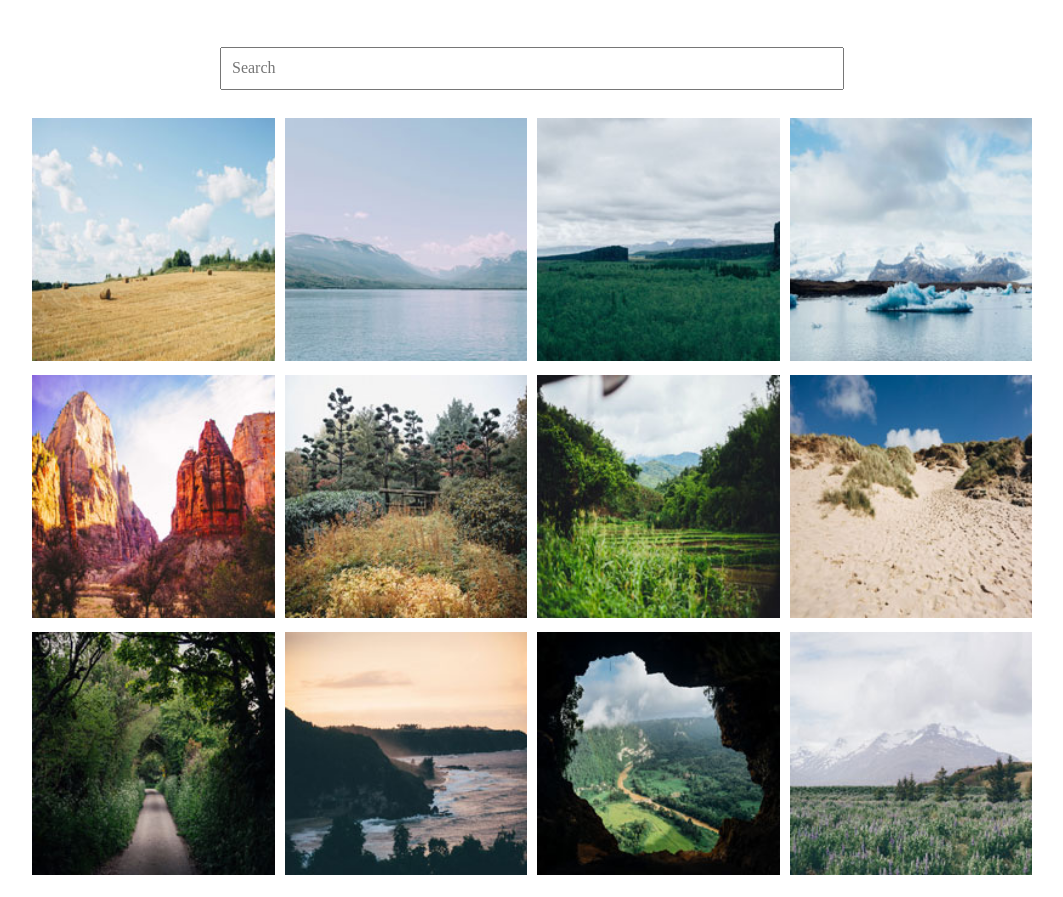
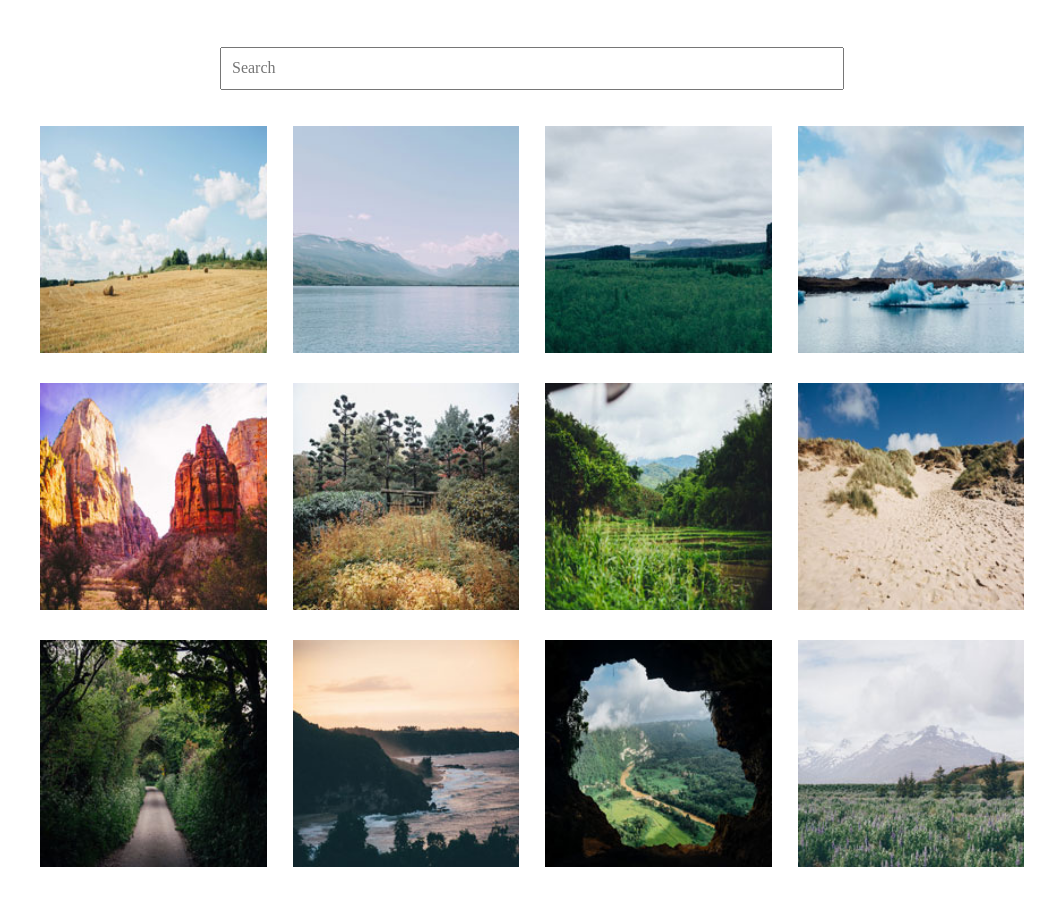
Before and after one commit to migreen92/Treehouse_Proj_5, a plain HTML site: page index.html in a window 1280 px wide. Shown: the whole page, without its empty margins (108-1171 px from the left). Drawn offline with nearby package versions, Linux system fonts and the light colour scheme.

Commit message:
Fixed CSS, updated img 11 title

```diff
--- a/css/styles.css
+++ b/css/styles.css
@@ -3,10 +3,12 @@ body {
   position: relative;
 }
 
-figure {
+.image {
   display: block;
-  margin-inline-start: 1em;
-  margin-inline-end: 1em;
+  margin-top: .5em;
+  margin-inline-start: .5em;
+  margin-bottom: .5em;
+  margin-inline-end: .5em;
 }
 figcaption {
   width:100%;
--- a/index.html
+++ b/index.html
@@ -43,7 +43,7 @@
       <a href="photos/10.jpg" class="image" title="Sunset" data-caption="Sunset<br>Sunset at the coast! The sky turned a lovely shade of orange.">
         <img src="photos/thumbnails/10.jpg" alt="Orange sunset over the rocky coastline"></img>
       </a>
-      <a href="photos/11.jpg" class="image" title="Fall" data-caption="Fall<br>I did a tour of a cave today and the view of the landscape below was breathtaking.">
+      <a href="photos/11.jpg" class="image" title="Cave" data-caption="Cave<br>I did a tour of a cave today and the view of the landscape below was breathtaking.">
         <img src="photos/thumbnails/11.jpg" alt="View through the cave opening furing fall."></img>
       </a>
       <a href="photos/12.jpg" class="image" title="Bluebells"  data-caption="Bluebells<br>I walked through this meadow of bluebells and got a good view of the snow on the mountain before the fog came in.">
```
